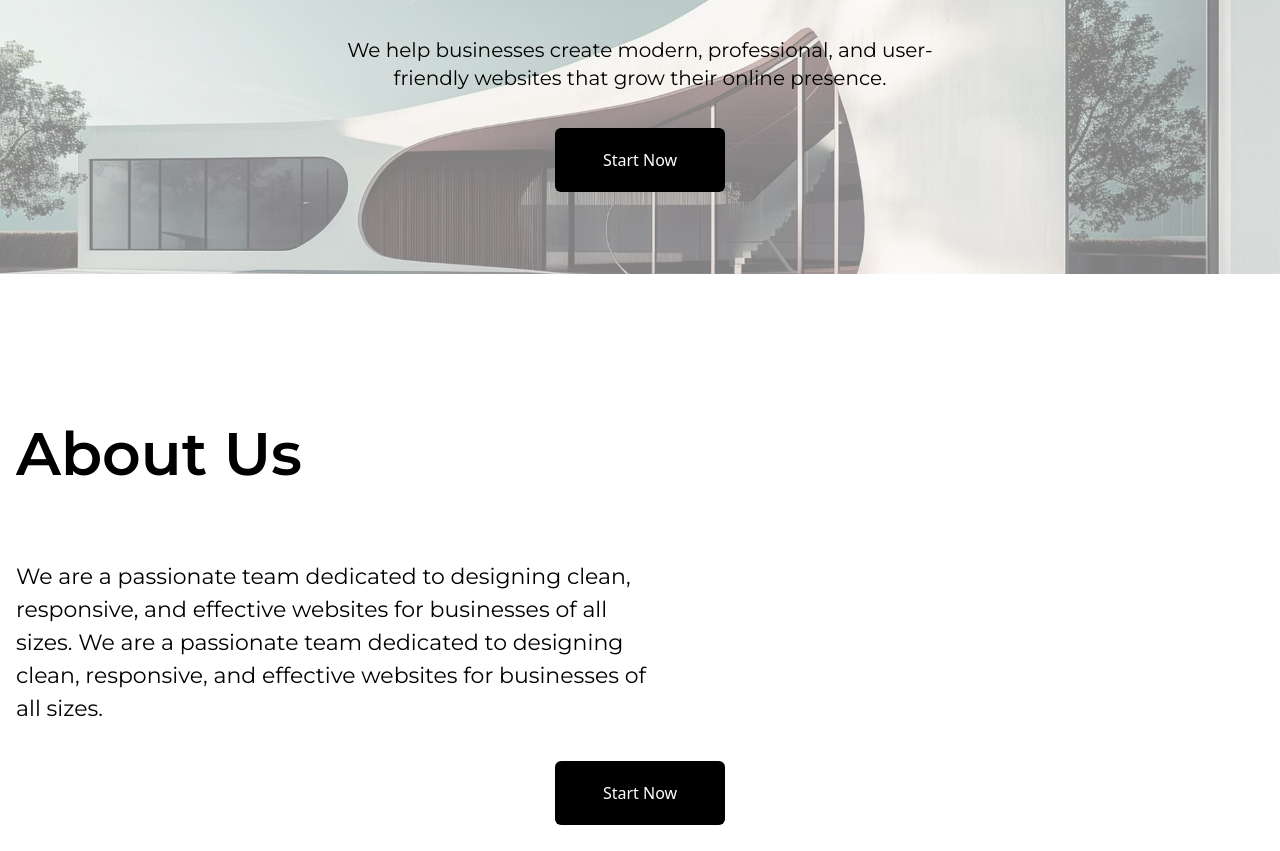
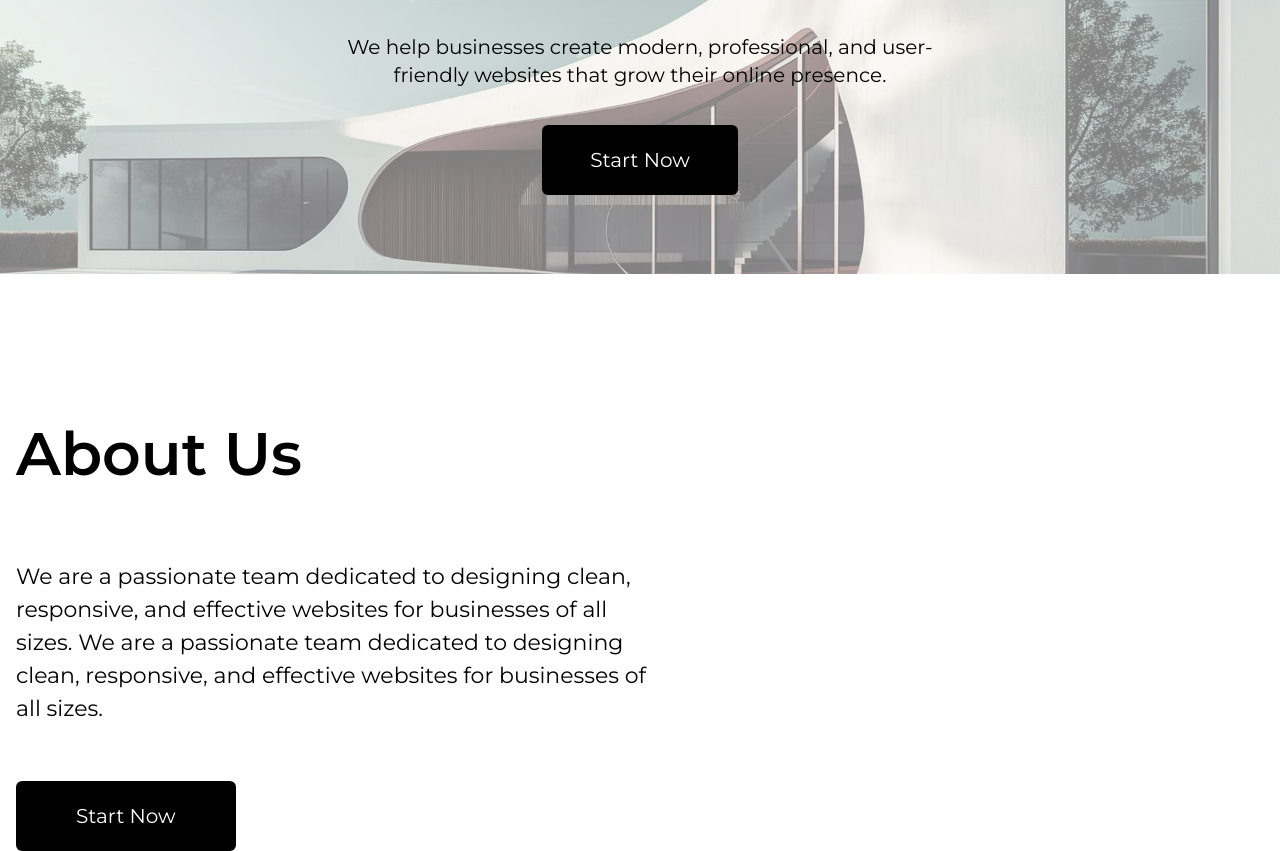
Before and after one commit to Rakib-Hassan-web/design-for-online-test-with-next.js, a Next.js app: page / in a window 1280 px wide. Shown: the part 220-1071 px from the top of the page. Before the commit the page ends 1045 px from the top, so only its background shows below. Built offline with nearby package versions, Linux system fonts and the light colour scheme.

Commit message:
about sectionj left side done

```diff
--- a/app/(components)/About.jsx
+++ b/app/(components)/About.jsx
@@ -4,12 +4,12 @@ const About = () => {
   return (
     <>
 
-    <div id='about'>
+    <div id='about ' className='mt-[150px]'>
 
 
-       <div className='mt-[150px]'>
+     <div className=' container'>
 
-   <div className="container">
+          <div className="">
 
     <h1 className="text-6xl font-semibold font-mon">
 
@@ -24,20 +24,22 @@ const About = () => {
       </div>
     </div>
 
-    <div className="flex justify-center">
-      <button className="  cursor-pointer px-12 py-5 bg-black text-white font-medium rounded-md transition-all duration-300 hover:bg-[#2373F4] hover:text-black hover:scale-105">
+     <div className="mt-5">
+      <button className="  cursor-pointer px-15 py-5 text-[20px] bg-black text-white font-normal font-mon rounded-md transition-all duration-300 hover:bg-[#2373F4] hover:text-black hover:font-mon hover:scale-105">
         Start Now
       </button>
     </div>
 
-  </div>
+            </div>
+
+
+
+  <div></div>
 
 
 
 
-
-
-       </div>
+    </div>
 
 
 
--- a/app/(components)/Banner.jsx
+++ b/app/(components)/Banner.jsx
@@ -31,7 +31,7 @@ const Banner = () => {
     </div>
 
     <div className="flex justify-center">
-      <button className="  cursor-pointer px-12 py-5 bg-black text-white font-medium rounded-md transition-all duration-300 hover:bg-[#2373F4] hover:text-black hover:scale-105">
+      <button className="  cursor-pointer px-12 py-5 text-[20px] bg-black text-white font-normal font-mon rounded-md transition-all duration-300 hover:bg-[#2373F4] hover:text-black hover:font-mon hover:scale-105">
         Start Now
       </button>
     </div>
```
